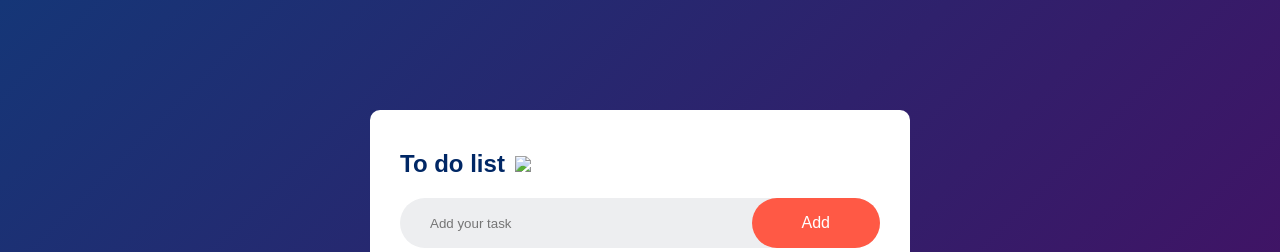
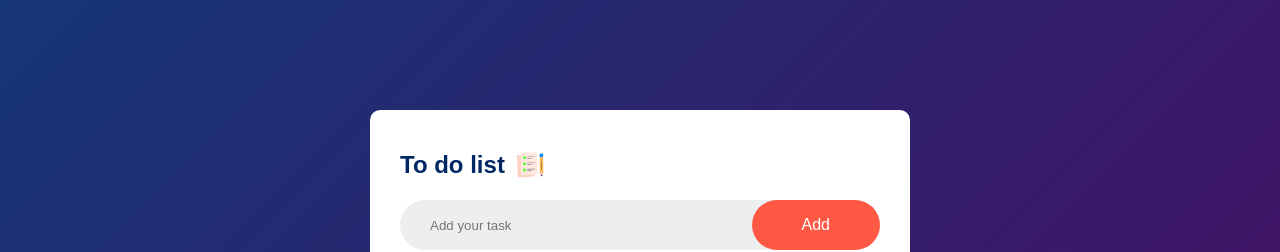
Before and after one commit to MouBoni1/To-do-web, a plain HTML site: page index.html in a window 1280 px wide. Shown: the top 252 px of the page. Drawn offline with Linux system fonts and the light colour scheme.

Commit message:
Update index.html

```diff
--- a/index.html
+++ b/index.html
@@ -9,7 +9,7 @@
 <body>
     <div class="container">
         <div class="todo-app">
-            <h2>To do list<img src="./To-Do-Img/images/icon.png"></h2>
+            <h2>To do list<img src="icon.png"></h2>
             <div class="row">
                 <input type="text" id="input-box" placeholder="Add your task">
                 <button onclick="addTask()">Add</button>
```
